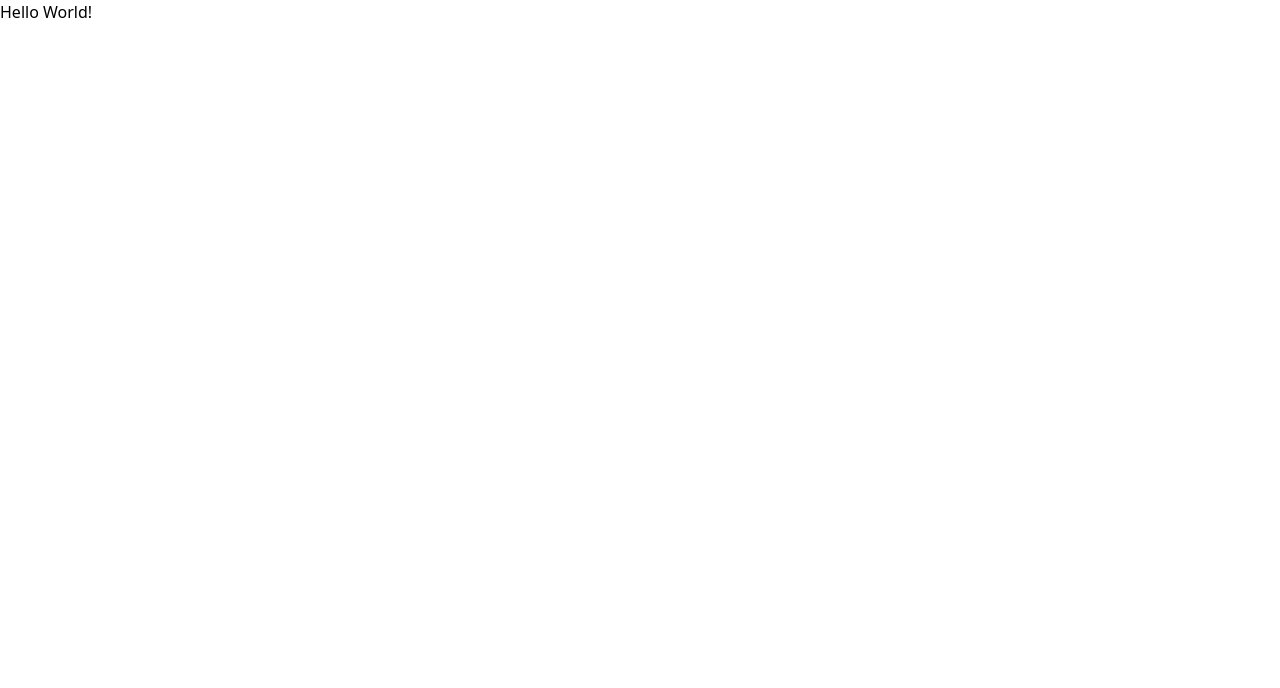
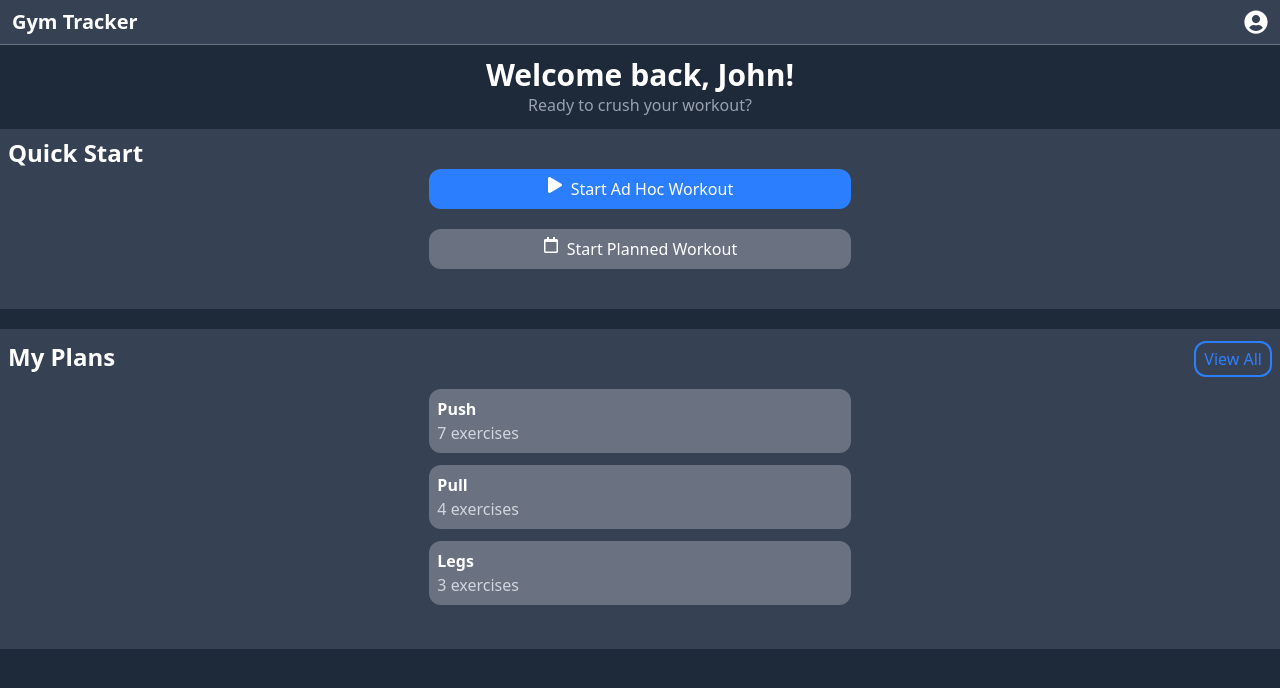
Before and after one commit to GymTrackerApp/frontend, a React (Vite) app in the folder frontend-react/: page / in a window 1280 px wide. Shown: the top 688 px of the page. Built offline with nearby package versions, Linux system fonts and the light colour scheme; no server answers.

Commit message:
init main-page structure created

```diff
--- a/frontend-react/package.json
+++ b/frontend-react/package.json
@@ -17,6 +17,7 @@
     "react": "^19.2.0",
     "react-dom": "^19.2.0",
     "react-hot-toast": "^2.6.0",
+    "react-icons": "^5.5.0",
     "react-router": "^7.9.6",
     "react-router-dom": "^7.9.6",
     "tailwindcss": "^4.1.17"
--- /dev/null
+++ b/frontend-react/src/components/Header.tsx
@@ -0,0 +1,18 @@
+import { FaUserCircle } from "react-icons/fa";
+import { Link } from "react-router";
+
+const Header = () => {
+  return (
+    <div className="flex justify-between items-center bg-gray-700 text-white py-2 px-3 border-b border-b-gray-500">
+      <Link
+        to="/"
+        className="text-xl font-extrabold hover:text-indigo-100 transition-colors"
+      >
+        <h1>Gym Tracker</h1>
+      </Link>
+      <FaUserCircle className="text-2xl" />
+    </div>
+  );
+};
+
+export default Header;
--- /dev/null
+++ b/frontend-react/src/components/PlanBlock.tsx
@@ -0,0 +1,17 @@
+interface PlanBlockProps {
+  title: string;
+  exercises: number;
+}
+
+const PlanBlock = ({ title, exercises }: PlanBlockProps) => {
+  return (
+    <div className="bg-gray-500 rounded-xl p-2 my-3 w-1/3 mx-auto">
+      <h2 className="font-semibold">{title}</h2>
+      <p className="text-gray-300">
+        {exercises} {exercises == 1 ? "exercise" : "exercises"}
+      </p>
+    </div>
+  );
+};
+
+export default PlanBlock;
--- /dev/null
+++ b/frontend-react/src/components/QuickStart.tsx
@@ -0,0 +1,23 @@
+import { FaPlay, FaRegCalendar } from "react-icons/fa";
+
+const QuickStart = () => {
+  return (
+    <div className="w-full bg-gray-700 px-2 py-2 pb-10 mt-3">
+      <h1 className="text-2xl font-semibold">Quick Start</h1>
+      <button className="bg-blue-500 w-1/3 flex justify-center py-2 rounded-xl mx-auto cursor-pointer hover:bg-blue-400 transition-colors">
+        <span aria-hidden="true" className="flex items-center mr-2">
+          <FaPlay />
+        </span>
+        <span>Start Ad Hoc Workout</span>
+      </button>
+      <button className="bg-gray-500 w-1/3 flex justify-center py-2 rounded-xl mx-auto mt-5 cursor-pointer hover:bg-gray-400 transition-colors">
+        <span aria-hidden="true" className="flex items-center mr-2">
+          <FaRegCalendar />
+        </span>
+        <span>Start Planned Workout</span>
+      </button>
+    </div>
+  );
+};
+
+export default QuickStart;
--- a/frontend-react/src/main.tsx
+++ b/frontend-react/src/main.tsx
@@ -1,13 +1,13 @@
+import { QueryClient, QueryClientProvider } from "@tanstack/react-query";
+import { ReactQueryDevtools } from "@tanstack/react-query-devtools";
 import { StrictMode } from "react";
 import { createRoot } from "react-dom/client";
+import { Toaster } from "react-hot-toast";
 import { BrowserRouter, Route, Routes } from "react-router-dom";
-import App from "./pages/App.tsx";
 import "./index.css";
 import ErrorPage from "./pages/ErrorPage.tsx";
-import { QueryClient, QueryClientProvider } from "@tanstack/react-query";
-import { ReactQueryDevtools } from "@tanstack/react-query-devtools";
+import MainPage from "./pages/MainPage.tsx";
 import RegisterLogin from "./pages/RegisterLogin.tsx";
-import { Toaster } from "react-hot-toast";
 
 const queryClient = new QueryClient();
 
@@ -16,7 +16,7 @@ createRoot(document.getElementById("root")!).render(
     <QueryClientProvider client={queryClient}>
       <BrowserRouter>
         <Routes>
-          <Route path="/" element={<App />} />
+          <Route path="/" element={<MainPage />} />
           <Route path="/register-login" element={<RegisterLogin />} />
           <Route path="*" element={<ErrorPage />} />
         </Routes>
--- a/frontend-react/src/pages/App.tsx
+++ /dev/null
@@ -1,5 +0,0 @@
-function App() {
-  return <div>Hello World!</div>;
-}
-
-export default App;
--- /dev/null
+++ b/frontend-react/src/pages/MainPage.tsx
@@ -0,0 +1,32 @@
+import { Link } from "react-router-dom";
+import Header from "../components/Header";
+import PlanBlock from "../components/PlanBlock";
+import QuickStart from "../components/QuickStart";
+
+const MainPage = () => {
+  return (
+    <>
+      <Header />
+      <div className="bg-gray-800 text-white flex flex-col items-center min-h-dvh pt-3">
+        <h1 className="text-3xl font-bold">Welcome back, John!</h1>
+        <p className="text-gray-400">Ready to crush your workout?</p>
+        <QuickStart />
+        <div className="w-full px-2 pt-3 bg-gray-700 mt-5 pb-8">
+          <div className="flex justify-between">
+            <h1 className="text-2xl font-semibold">My Plans</h1>
+            <Link to="/plans">
+              <button className="px-2 py-1 border-2 text-blue-500 border-blue-500 rounded-xl cursor-pointer hover:border-blue-400 hover:text-blue-400 transition-colors">
+                View All
+              </button>
+            </Link>
+          </div>
+          <PlanBlock title="Push" exercises={7} />
+          <PlanBlock title="Pull" exercises={4} />
+          <PlanBlock title="Legs" exercises={3} />
+        </div>
+      </div>
+    </>
+  );
+};
+
+export default MainPage;
```
Also changed, not shown: 1 other file (tests, documents, lock files or other folders).
